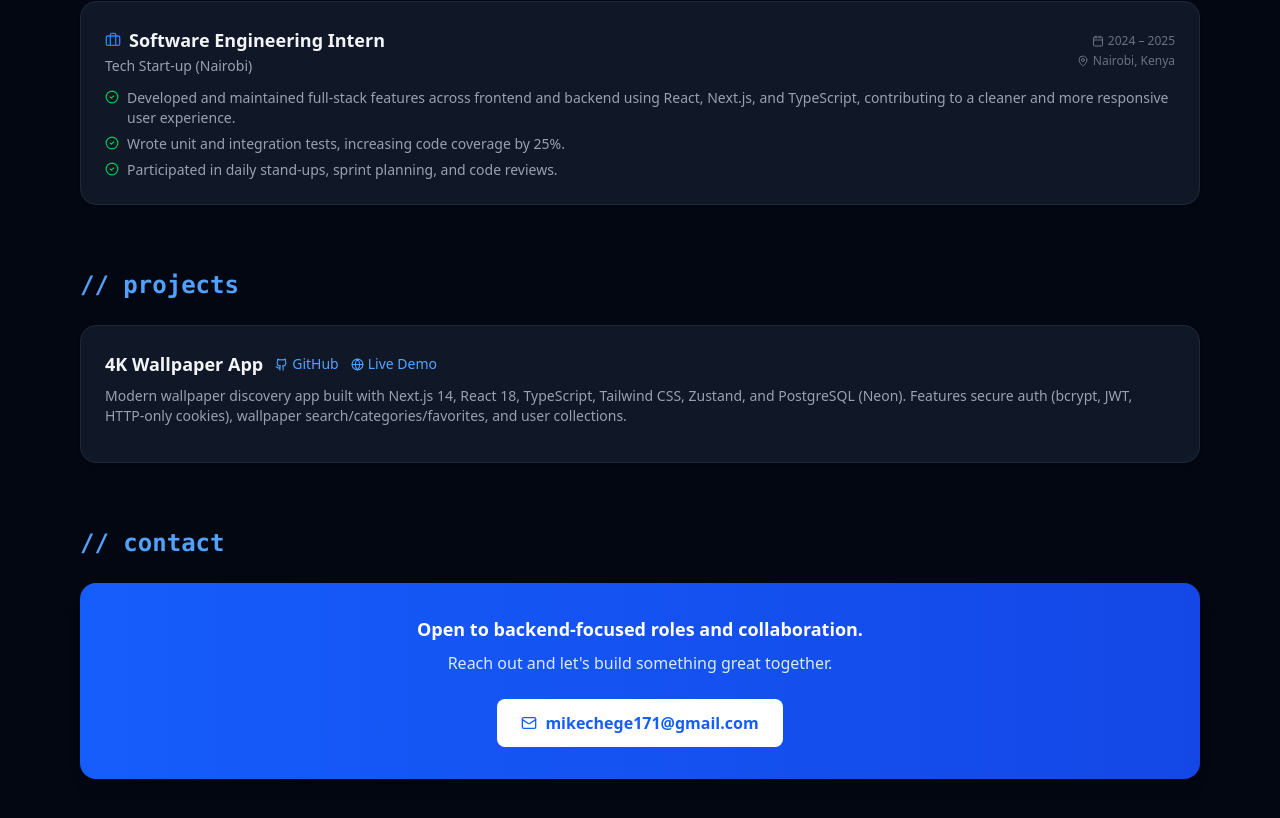
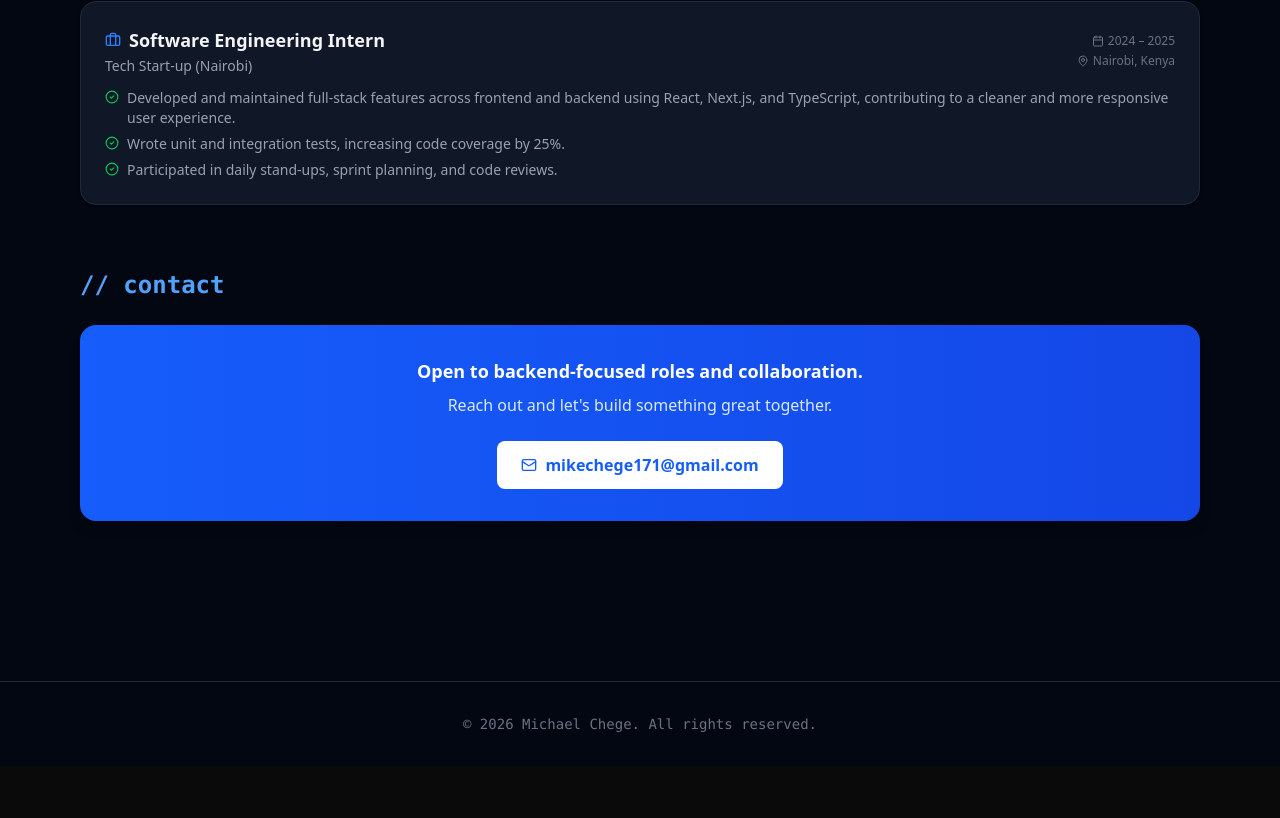
Before and after one commit to 001-sketch/Resume, a Next.js app: page / in a window 1280 px wide. Shown: the part 1304-2122 px from the top of the page. After the commit the page ends 2070 px from the top, so only its background shows below. Built offline with nearby package versions, Linux system fonts and the light colour scheme.

Commit message:
Remove Wallscape app from projects section and nav
Agent-Logs-Url: https://github.com/001-sketch/Resume/sessions/0f4c91c5-07f5-4660-910a-934a62f0de7f

Co-authored-by: 001-sketch <123306888+001-sketch@users.noreply.github.com>

```diff
--- a/components/ui/portfolio-hero.tsx
+++ b/components/ui/portfolio-hero.tsx
@@ -24,7 +24,6 @@ import {
 const NAV_LINKS = [
   { href: '#about', label: 'About' },
   { href: '#skills', label: 'Skills' },
-  { href: '#projects', label: 'Projects' },
   { href: '#contact', label: 'Contact' },
 ]
 
@@ -331,42 +330,6 @@ export default function PortfolioHero() {
           </div>
         </section>
 
-        {/* ── Projects ── */}
-        <section id="projects" className="mt-16">
-          <h2
-            className="text-2xl font-bold mb-6 text-blue-600 dark:text-blue-400"
-            style={{ fontFamily: 'var(--font-fira-code), monospace' }}
-          >
-            // projects
-          </h2>
-          <div className="bg-white dark:bg-gray-900 rounded-2xl border border-gray-200 dark:border-gray-800 p-6 shadow-sm">
-            <div className="flex flex-wrap items-center gap-3 mb-2">
-              <h3 className="text-lg font-semibold">4K Wallpaper App</h3>
-              <a
-                href="https://github.com/001-sketch/4k-wallpaper-app"
-                target="_blank"
-                rel="noopener noreferrer"
-                className="inline-flex items-center gap-1 text-sm text-blue-600 dark:text-blue-400 hover:underline"
-              >
-                <Github size={13} /> GitHub
-              </a>
-              <a
-                href="https://wallscape.app"
-                target="_blank"
-                rel="noopener noreferrer"
-                className="inline-flex items-center gap-1 text-sm text-blue-600 dark:text-blue-400 hover:underline"
-              >
-                <Globe size={13} /> Live Demo
-              </a>
-            </div>
-            <p className="text-gray-600 dark:text-gray-400 text-sm mb-3">
-              Modern wallpaper discovery app built with Next.js 14, React 18, TypeScript, Tailwind CSS,
-              Zustand, and PostgreSQL (Neon). Features secure auth (bcrypt, JWT, HTTP-only cookies), wallpaper
-              search/categories/favorites, and user collections.
-            </p>
-          </div>
-        </section>
-
         {/* ── Contact ── */}
         <section id="contact" className="mt-16">
           <h2
```
